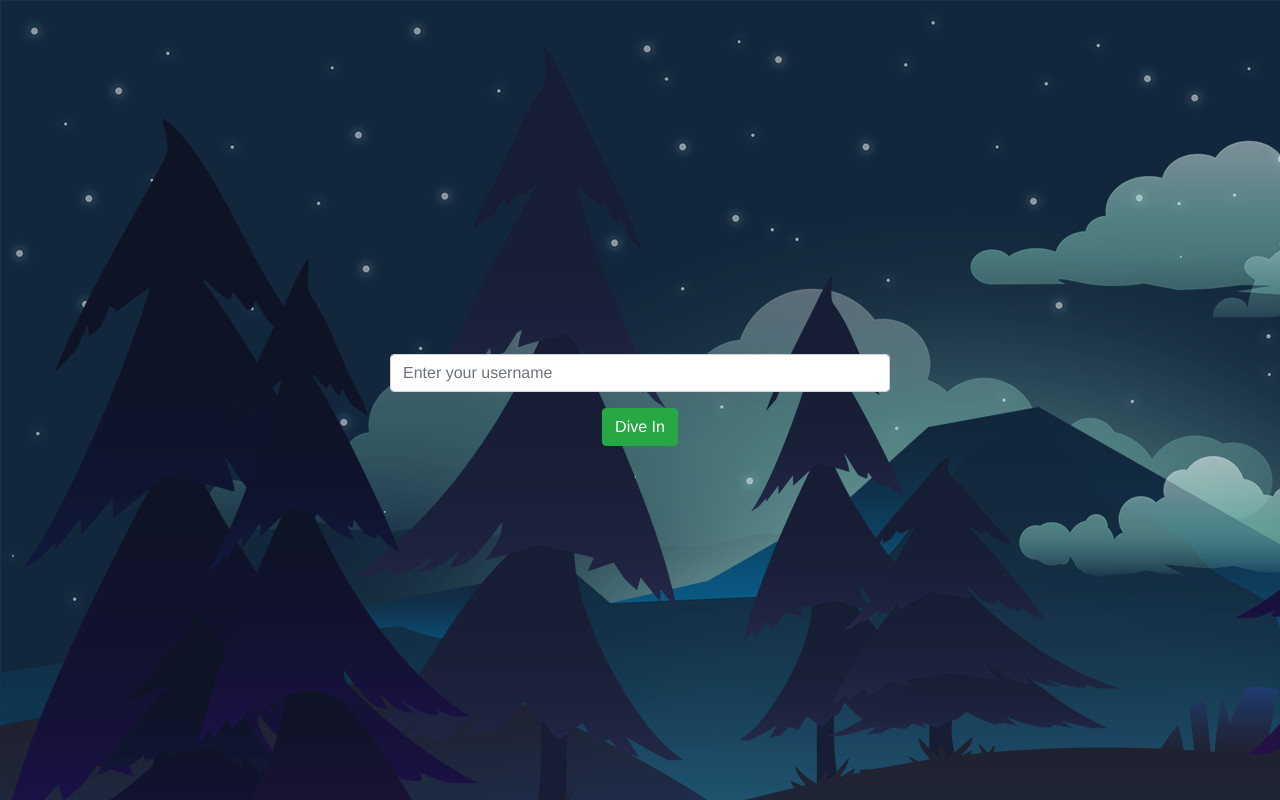
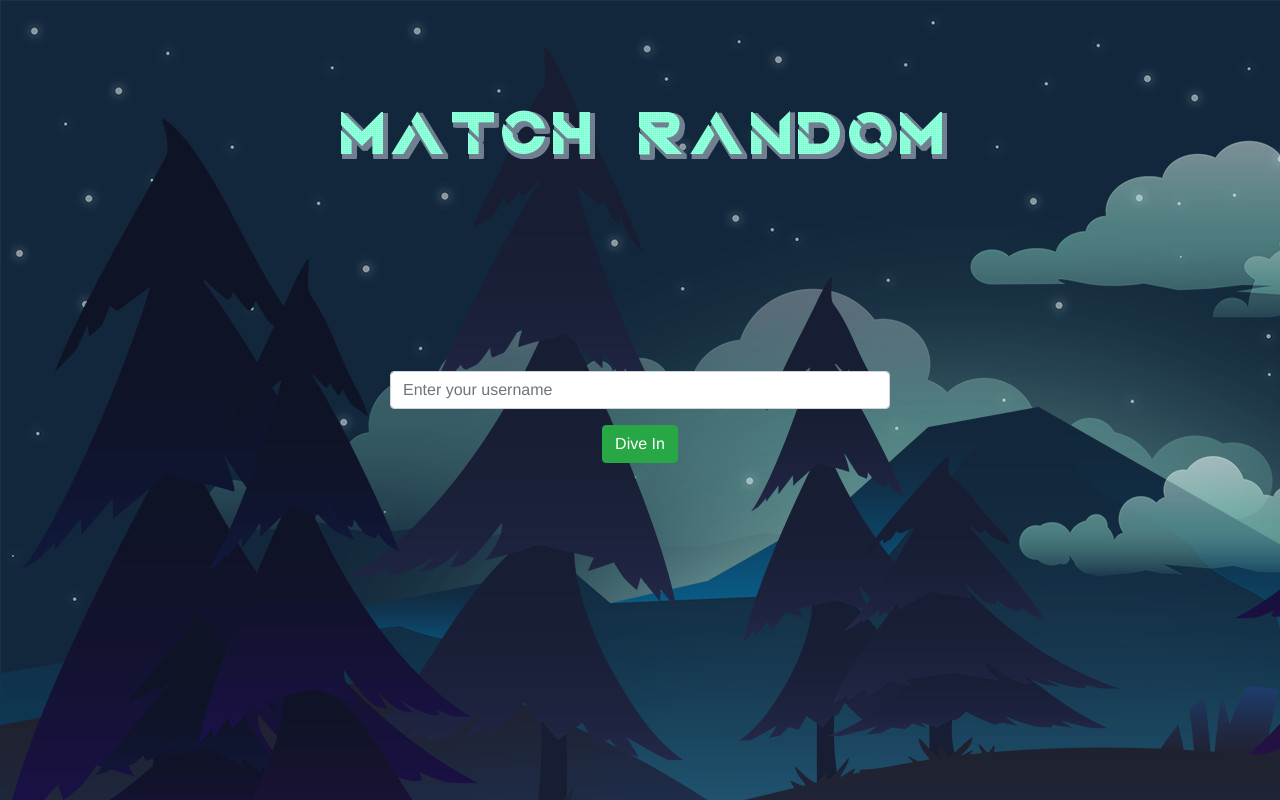
Before and after one commit to game-kelompok-1/client, a Vue app: page / in a window 1280 px wide. Built offline with nearby package versions, Linux system fonts and the light colour scheme.

Commit message:
fixing logo

```diff
--- a/src/views/Home.vue
+++ b/src/views/Home.vue
@@ -1,6 +1,10 @@
 <template>
   <div id="home">
-    <UsernameForm/>
+    <div id="matchLogo">
+      <img src="../assets/match-random-logo.png">
+    </div>
+    <UsernameForm class="formxxxx"/>
+    <br>
   </div>
 </template>
 
@@ -21,8 +25,8 @@ export default {
     background-image: url('../assets/forest.jpg');
     height: 100vh;
     display: flex;
-    justify-content: center;
+    justify-content: space-around;
     align-items: center;
-
+    flex-direction: column;
 }
 </style>
```
Also changed, not shown: src/assets/match-random-logo.png (added).
